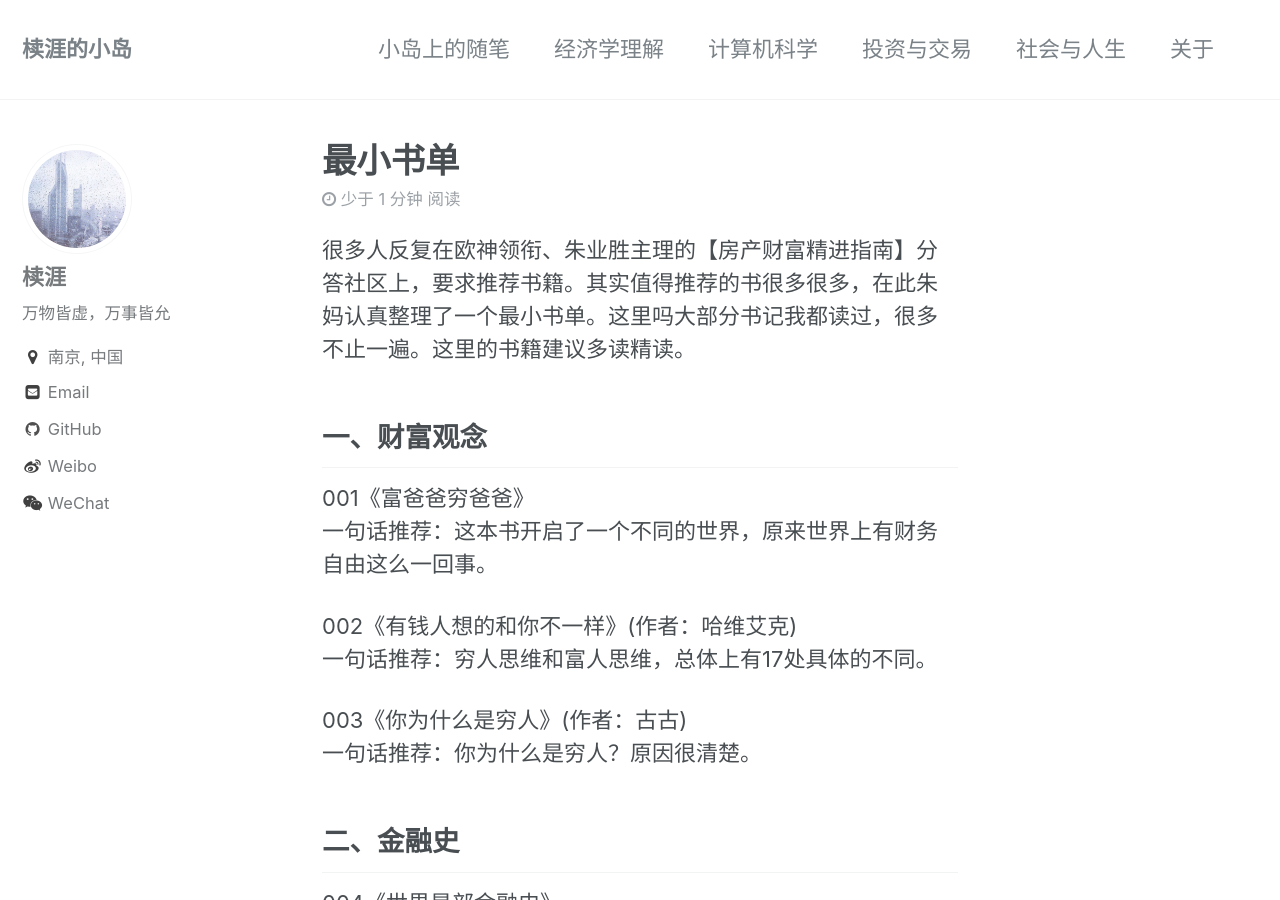
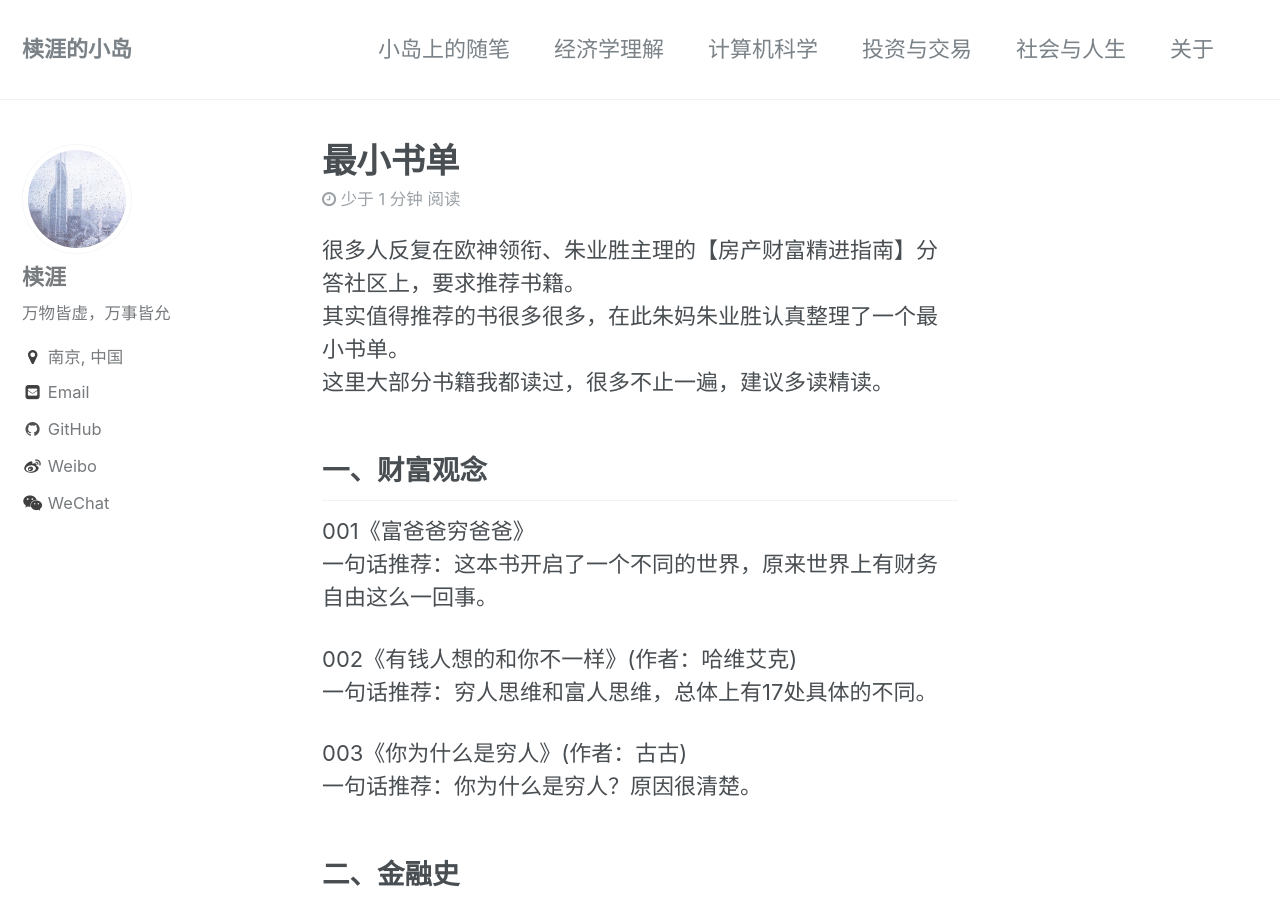
Before and after one commit to wudayu/wudayu.github.io, a Jekyll site: the page built from _posts/essay/2017-08-25-最小书单.md, in a window 1280 px wide and 900 px high. Built offline with Jekyll 4.4.1, drawn with Linux system fonts in a browser that asks for light colours.

Commit message:
modify post

```diff
--- a/_posts/essay/2017-08-25-最小书单.md
+++ b/_posts/essay/2017-08-25-最小书单.md
@@ -1,9 +1,11 @@
 ---
 layout: single
 category: essay
-excerpt: 持续更新
+excerpt: 最初由朱业胜创建的最小书单，未来持续更新
 ---
-很多人反复在欧神领衔、朱业胜主理的【房产财富精进指南】分答社区上，要求推荐书籍。其实值得推荐的书很多很多，在此朱妈认真整理了一个最小书单。这里吗大部分书记我都读过，很多不止一遍。这里的书籍建议多读精读。
+很多人反复在欧神领衔、朱业胜主理的【房产财富精进指南】分答社区上，要求推荐书籍。
+其实值得推荐的书很多很多，在此朱妈朱业胜认真整理了一个最小书单。
+这里大部分书籍我都读过，很多不止一遍，建议多读精读。
 
 ## 一、财富观念
 001《富爸爸穷爸爸》
```
